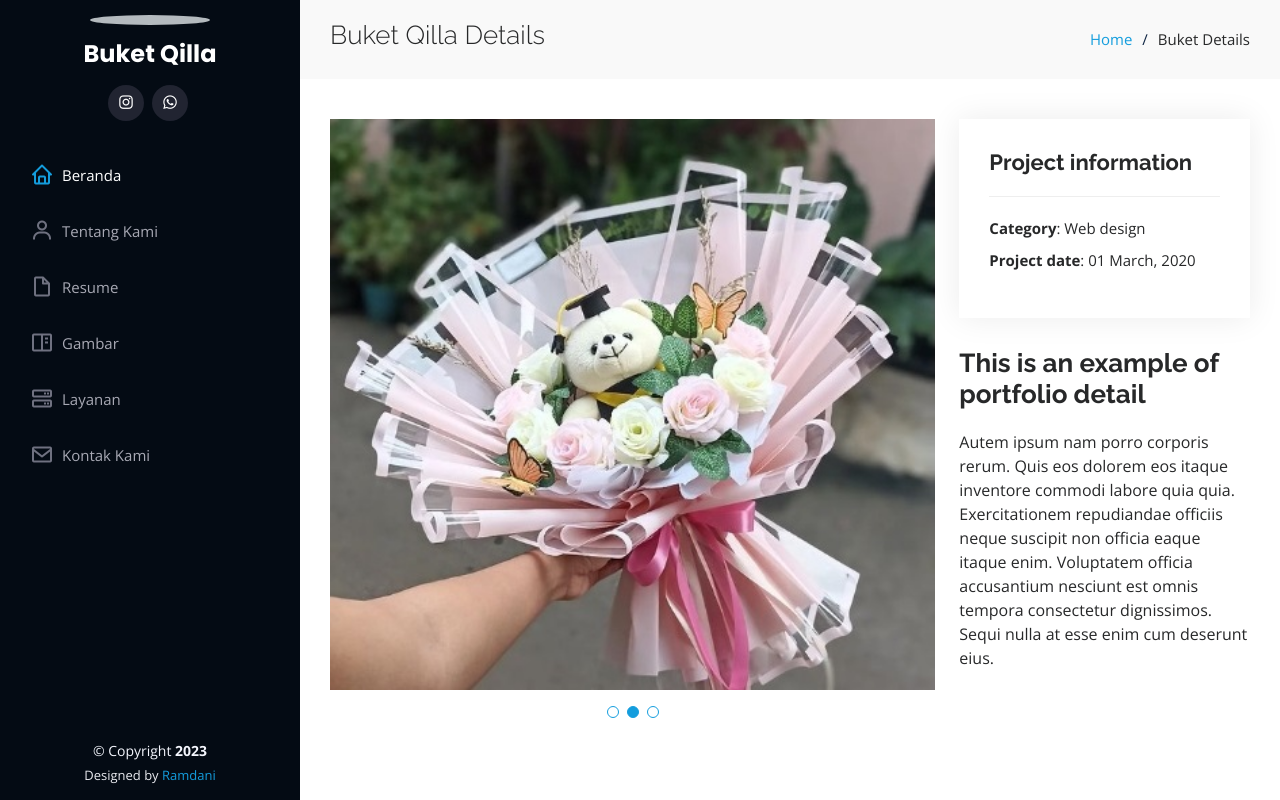
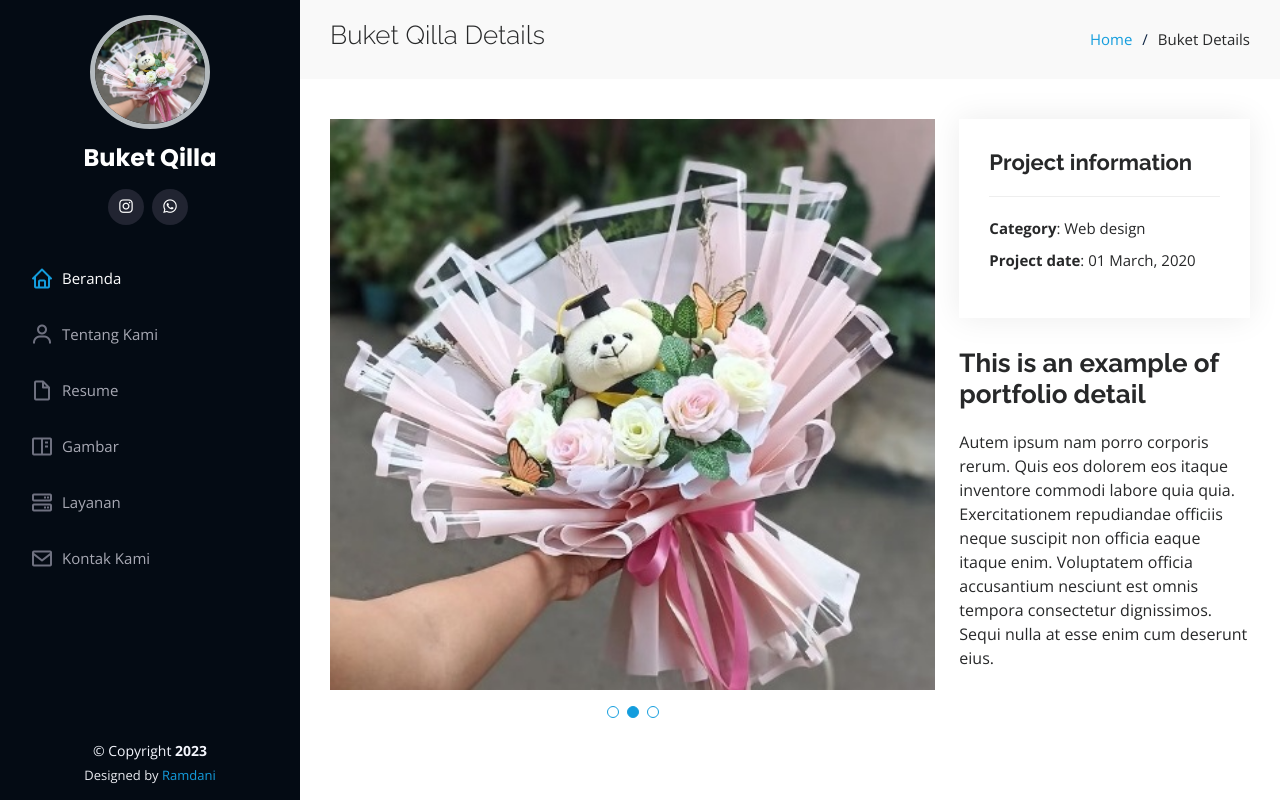
Before and after one commit to Ramdani05/AnissaFlorist-github.io, a plain HTML site: page portfolio-details.html in a window 1280 px wide. Drawn offline with nearby package versions, Linux system fonts and the light colour scheme.

Commit message:
menambahkan gambar

```diff
--- a/portfolio-details.html
+++ b/portfolio-details.html
@@ -46,7 +46,7 @@
     <div class="d-flex flex-column">
 
       <div class="profile">
-        <img src="assets/img/profile-img.jpg" alt="" class="img-fluid rounded-circle">
+        <img src="assets/img/gambar-2.jpg" alt="" class="img-fluid rounded-circle">
         <h1 class="text-light"><a href="index.html">Buket Qilla</a></h1>
         <div class="social-links mt-3 text-center">
           <a href="https://www.instagram.com/anissastnnsa/" class="instagram"><i class="bx bxl-instagram"></i></a>
```
Also changed, not shown: index.html (+1 -1 lines).
